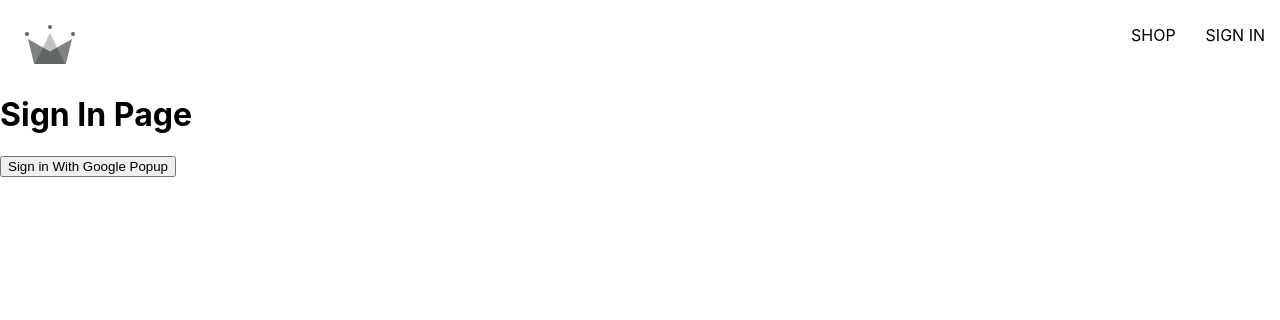
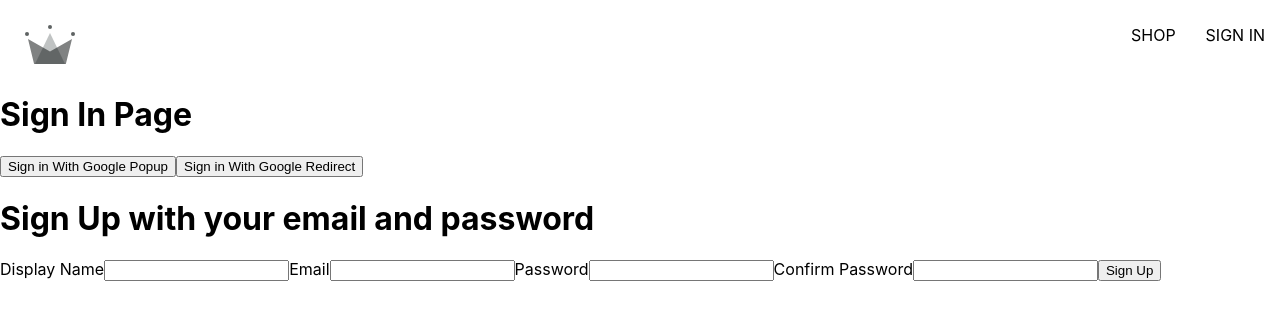
Before and after one commit to Doozuu/shopping-mall, a React (Create React App) app: page /signIn in a window 1280 px wide. Shown: the top 320 px of the page. Built offline with nearby package versions, Linux system fonts and the light colour scheme.

Commit message:
Google Redirect Login, Email Signup form

```diff
--- /dev/null
+++ b/src/ components/sign-up-form/sign-up-form.component.jsx
@@ -0,0 +1,96 @@
+import { useState } from "react";
+import {
+  createAuthUserWithEmailAndPassword,
+  createUserDocumentFromAuth,
+} from "../../firebase/firebase.utills";
+
+const defaultFormFields = {
+  displayName: "",
+  email: "",
+  password: "",
+  confirmPassword: "",
+};
+
+const SignUpForm = () => {
+  const [formFields, setFormFields] = useState(defaultFormFields);
+  const { displayName, email, password, confirmPassword } = formFields;
+
+  const resetFormFields = () => {
+    setFormFields(defaultFormFields);
+  };
+
+  const handleSubmit = async (event) => {
+    event.preventDefault();
+
+    if (password !== confirmPassword) {
+      alert("passwords do not match");
+      return;
+    }
+
+    try {
+      const { user } = await createAuthUserWithEmailAndPassword(
+        email,
+        password
+      );
+      await createUserDocumentFromAuth(user, { displayName });
+      resetFormFields();
+    } catch (error) {
+      if (error.code === "auth/email-already-in-use") {
+        alert("Cannot create user, email already in use");
+      }
+      console.log(error);
+    }
+  };
+
+  const handleChange = (event) => {
+    const { name, value } = event.target;
+    setFormFields({ ...formFields, [name]: value });
+  };
+
+  return (
+    <div>
+      <h1>Sign Up with your email and password</h1>
+      <form onSubmit={handleSubmit}>
+        <label>Display Name</label>
+        <input
+          type="text"
+          required
+          onChange={handleChange}
+          name="displayName"
+          value={displayName}
+        />
+
+        <label>Email</label>
+        <input
+          type="email"
+          required
+          onChange={handleChange}
+          name="email"
+          value={email}
+        />
+
+        <label>Password</label>
+        <input
+          type="password"
+          required
+          onChange={handleChange}
+          name="password"
+          value={password}
+        />
+
+        <label>Confirm Password</label>
+        <input
+          type="password"
+          required
+          onChange={handleChange}
+          name="confirmPassword"
+          value={confirmPassword}
+        />
+
+        <button type="submit">Sign Up</button>
+      </form>
+    </div>
+  );
+};
+
+export default SignUpForm;
--- a/src/firebase/firebase.utills.js
+++ b/src/firebase/firebase.utills.js
@@ -4,6 +4,7 @@
   signInWithRedirect,
   signInWithPopup,
   GoogleAuthProvider,
+  createUserWithEmailAndPassword,
 } from "firebase/auth";
 import { getFirestore, doc, setDoc, getDoc } from "firebase/firestore";
 
@@ -18,16 +19,27 @@
 
 const firebaseApp = initializeApp(firebaseConfig);
 
-const provider = new GoogleAuthProvider();
-provider.setCustomParameters({
+// 다른 소셜 로그인도 비슷한 방식으로 진행하면 됨. ex. facebookProvider 만들기
+const googleProvider = new GoogleAuthProvider();
+
+googleProvider.setCustomParameters({
   prompt: "select_account",
 });
 
 export const auth = getAuth();
-export const signInWithGooglePopup = () => signInWithPopup(auth, provider);
+export const signInWithGooglePopup = () =>
+  signInWithPopup(auth, googleProvider);
+export const signInWithGoogleRedirect = () =>
+  signInWithRedirect(auth, googleProvider);
 
 export const db = getFirestore();
-export const createUserDocumentFromAuth = async (userAuth) => {
+
+export const createUserDocumentFromAuth = async (
+  userAuth,
+  additionalInformation = {}
+) => {
+  if (!userAuth) return;
+
   const userDocRef = doc(db, "users", userAuth.uid);
   // doc(database, collections, unique identifier)
 
@@ -43,6 +55,7 @@
         displayName,
         email,
         createdAt,
+        ...additionalInformation,
       });
     } catch (error) {
       console.log(error.message);
@@ -51,3 +64,9 @@
   // user 기존 정보가 있으면 그대로 실행
   return userDocRef;
 };
+
+// 이메일 로그인
+export const createAuthUserWithEmailAndPassword = async (email, password) => {
+  if (!email || !password) return;
+  return await createUserWithEmailAndPassword(auth, email, password);
+};
--- a/src/routes/sign-in/sign-in.component.jsx
+++ b/src/routes/sign-in/sign-in.component.jsx
@@ -1,17 +1,41 @@
+import { useEffect } from "react";
+import { getRedirectResult } from "firebase/auth";
 import {
+  auth,
   signInWithGooglePopup,
+  signInWithGoogleRedirect,
   createUserDocumentFromAuth,
 } from "../../firebase/firebase.utills";
+import SignUpForm from "../../ components/sign-up-form/sign-up-form.component";
 
 const SignIn = () => {
+  // 페이지 이동해서 로그인 진행하고 자동으로 원래 페이지로 돌아옴
+  // 페이지를 이동하게 되면 정보들이 initialize 되기 때문에 pop up과는 다른 방식으로 처리 해야함
+  // useEffect, getRedirectResult, auth 이용.
+  useEffect(() => {
+    async function getResult() {
+      const response = await getRedirectResult(auth);
+      if (response) {
+        const userDocRef = await createUserDocumentFromAuth(response.user);
+      }
+    }
+    getResult();
+  }, []);
+
+  // 페이지 이동없이 팝업창으로 로그인 진행
   const logGoogleUser = async () => {
     const { user } = await signInWithGooglePopup();
     const userDocRef = await createUserDocumentFromAuth(user);
   };
+
   return (
     <div>
       <h1>Sign In Page</h1>
       <button onClick={logGoogleUser}>Sign in With Google Popup</button>
+      <button onClick={signInWithGoogleRedirect}>
+        Sign in With Google Redirect
+      </button>
+      <SignUpForm />
     </div>
   );
 };
```
